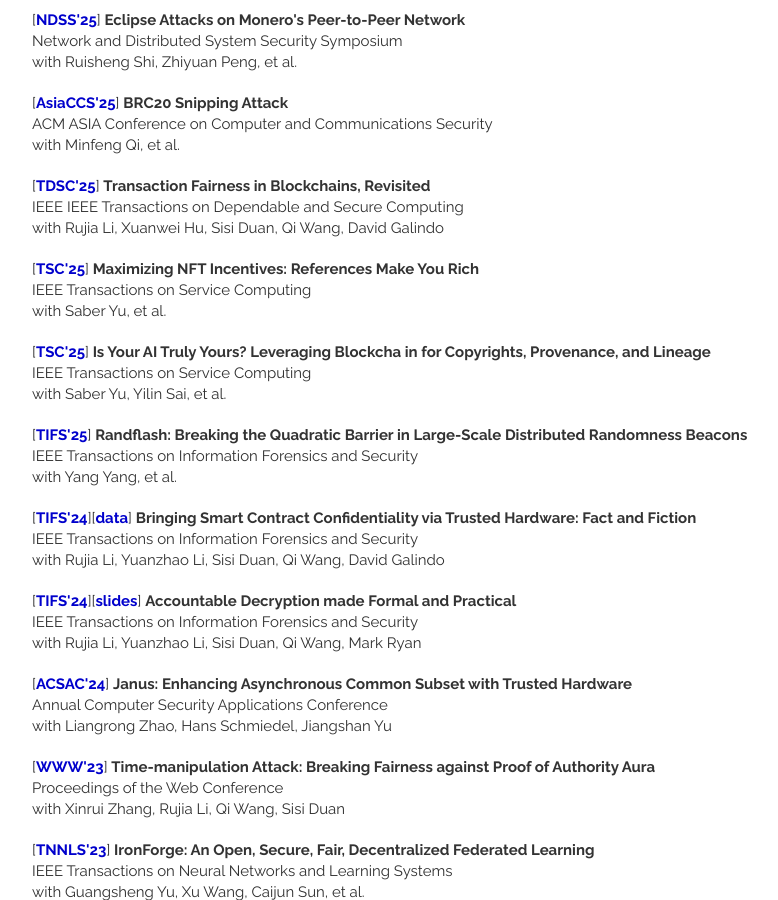
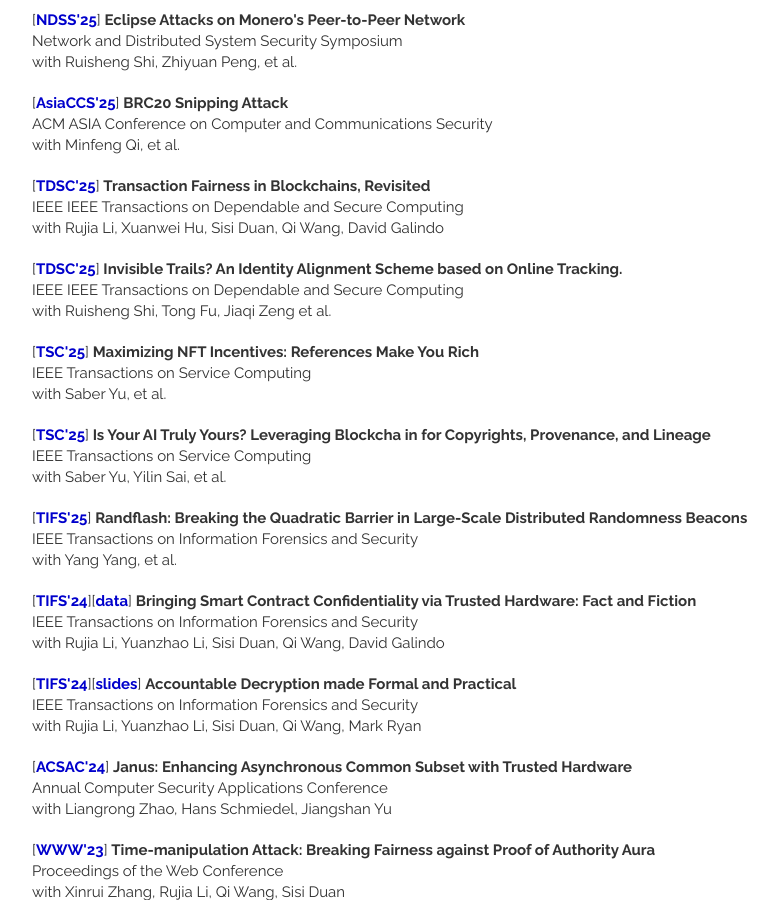
Before and after one commit to qinwang-git/qinwang-git.github.io, a Jekyll site: the page built from index.html, in a window 1280 px wide and 900 px high, scrolled down 1213 px. Shown: the whole window, without its empty margins (328-1106 px from the left). Built offline with Jekyll 4.4.1, drawn with Linux system fonts in a browser that asks for light colours; nearby versions of some CDN libraries; a script that is not in the unit is left out; the list of posts is cut into pages by our own code.

Commit message:
Update publications.html

```diff
--- a/_includes/publications.html
+++ b/_includes/publications.html
@@ -105,6 +105,15 @@
                <strong> Transaction Fairness in Blockchains, Revisited </strong>
             <br>IEEE IEEE Transactions on Dependable and Secure Computing
             <br>with Rujia Li, Xuanwei Hu, Sisi Duan, Qi Wang, David Galindo
+        </header>
+  </article>
+
+  <article>
+        <header>
+            [<strong><a href = "https://eprint.iacr.org/2023/1034.pdf" target="_blank">TDSC'25</a></strong>]
+               <strong> Invisible Trails? An Identity Alignment Scheme based on Online Tracking. </strong>
+            <br>IEEE IEEE Transactions on Dependable and Secure Computing
+            <br>with Ruisheng Shi, Tong Fu, Jiaqi Zeng et al.
         </header>
   </article>
 
```
